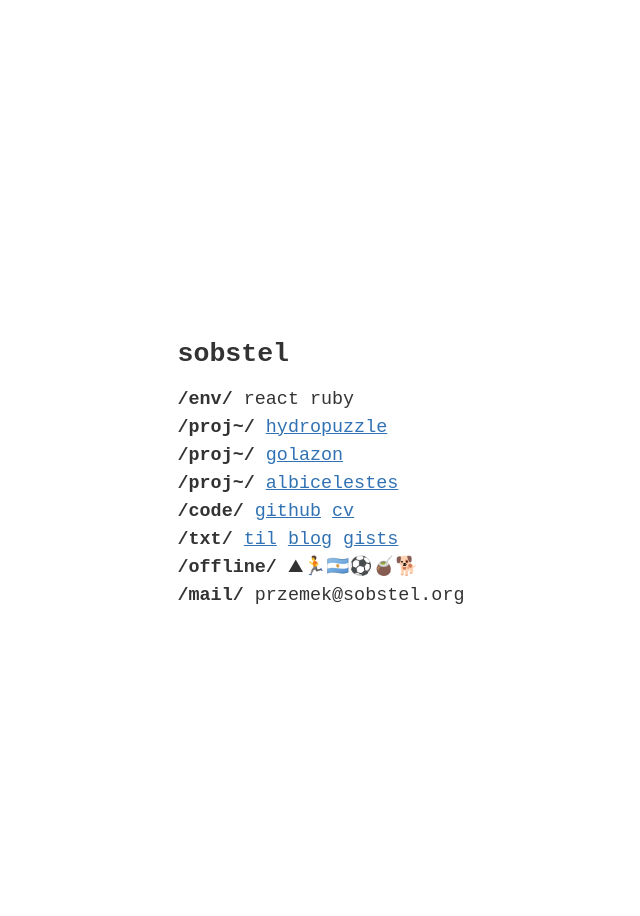
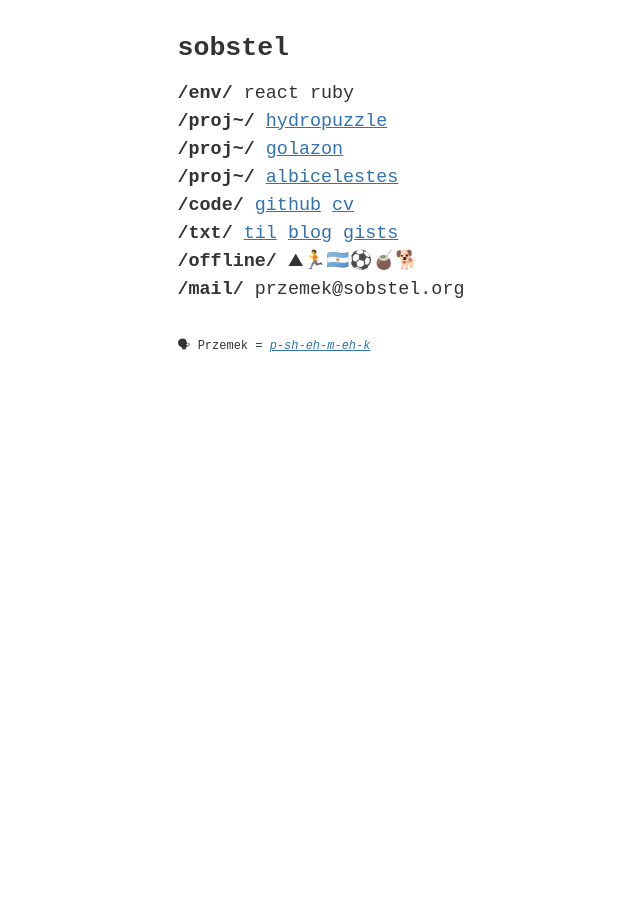
Before and after one commit to sobstel/sobstel.github.com, a Jekyll site: the page index.html, which Jekyll copies as it is, in a window 1280 px wide. Shown: the whole page, without its empty margins (319-959 px from the left). Built offline with Jekyll 4.4.1, drawn with Linux system fonts in a browser that asks for light colours.

Commit message:
The best way out is always through.

```diff
--- a/index.html
+++ b/index.html
@@ -8,18 +8,18 @@
     <style>
       {% capture styles %}{% include normalize.scss %}{% endcapture %}{{ styles | scssify }}
       body, html { height: 100%; }
-      body { font-family: monospace; font-size: 1.15rem; line-height: 1.75rem; display: grid; margin: 1rem; background: #fff; color: #333 }
-      #container { margin: auto; }
+      body { font-family: monospace; font-size: 1.15rem; line-height: 1.75rem; display: grid; align-items: start; justify-content: center; margin: 1rem; background: #fff; color: #333 }
       h1 { font-size: 1.66rem}
       p { margin: 0; }
       a { color: #3072b3; }
       .del { text-decoration: line-through; }
+      .pronouncation { font-size: 0.75rem }
     </style>
     <link rel="shortcut icon" href="/favicon.jpg" />
   </head>
   <body>
     <div id="container">
-      <h1>sobstel</h1>
+      <h1 title="Przemek Sobstel">sobstel</h1>
       <p>
         <strong>/env/</strong> react ruby
       </p>
@@ -53,6 +53,12 @@
       <p>
         <strong>/mail/</strong> przemek&#64;sobstel&#46;org
       </p>
+      <p>
+        &nbsp;
+      </p>
+      <p class="pronouncation">
+        🗣 Przemek = <a href="https://www.pronouncenames.com/search?name=przemek"><em>p-sh-eh-m-eh-k</em></a>
+      </p>
     </div>
   </body>
 </html>
```
